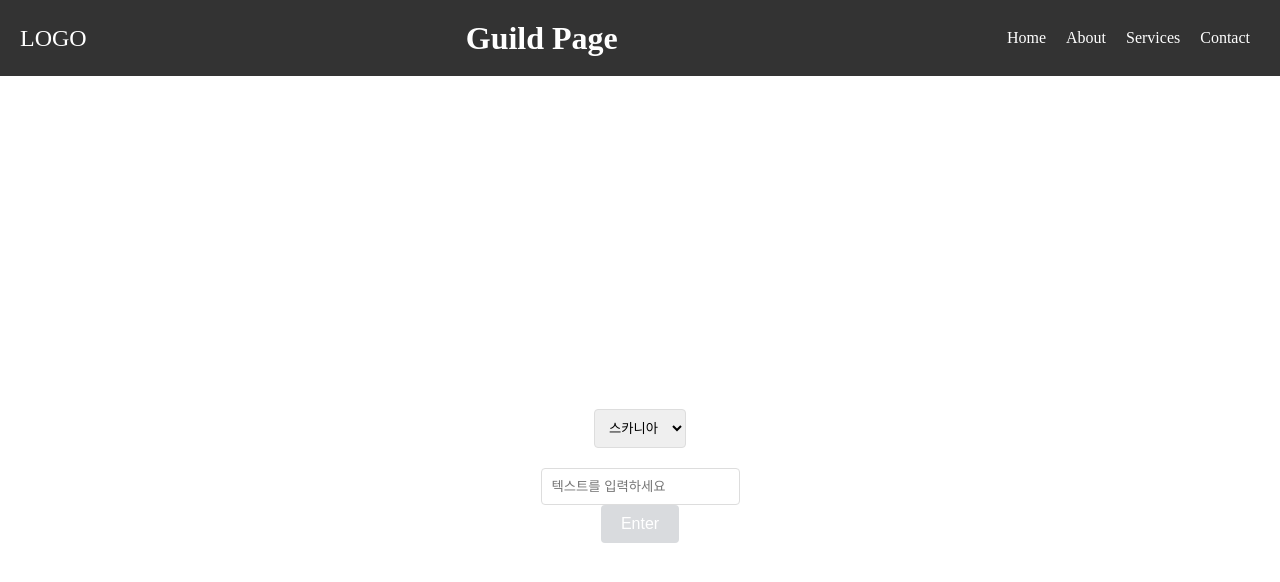
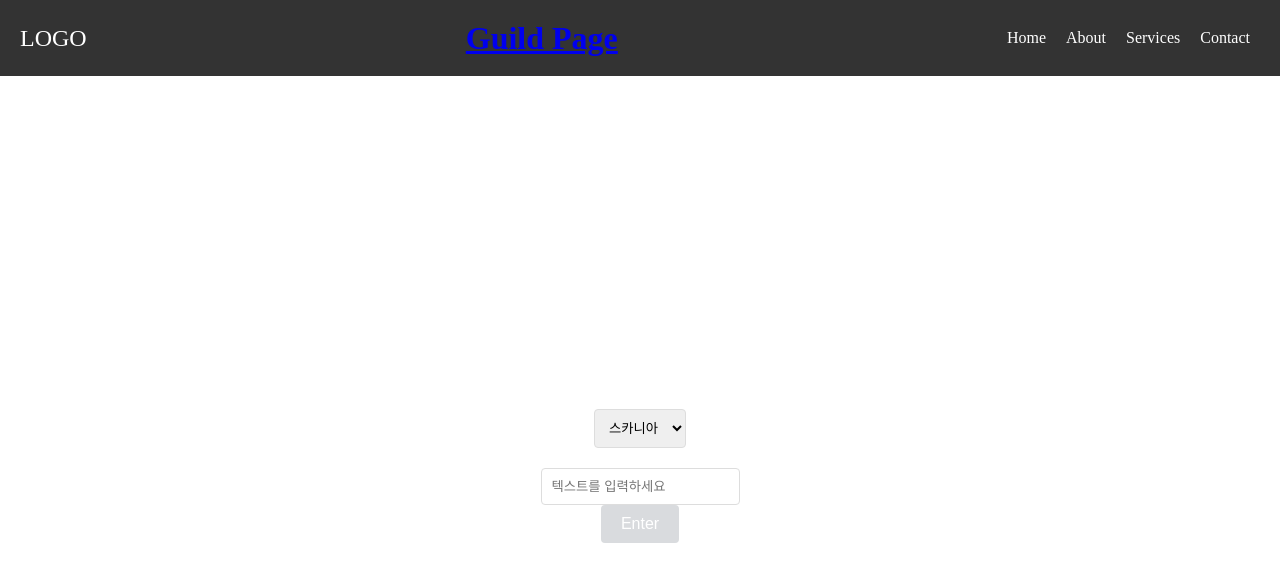
Before and after one commit to henniyoon/guild-manager, a React (Create React App) app: page / in a window 1280 px wide. Shown: the top 582 px of the page. Built offline with nearby package versions, Linux system fonts and the light colour scheme.

Commit message:
Header의 제목 누르면 메인페이지로 이동하도록 Link 컴포넌트 추가

```diff
--- a/src/component/Header.tsx
+++ b/src/component/Header.tsx
@@ -1,11 +1,13 @@
-import React from 'react';
 import '../style/Header.css';
+import { Link } from 'react-router-dom';
 
 const Header = () => {
   return (
     <header className="header">
       <div className="logo">LOGO</div>
-      <h1 className="title">Guild Page</h1>
+      <h1 className="title">
+        <Link to="/">Guild Page</Link>
+      </h1>
       <nav className="nav">
         <a href="/">Home</a>
         <a href="/about">About</a>
```
Also changed, not shown: 1 other file (tests, documents, lock files or other folders).
